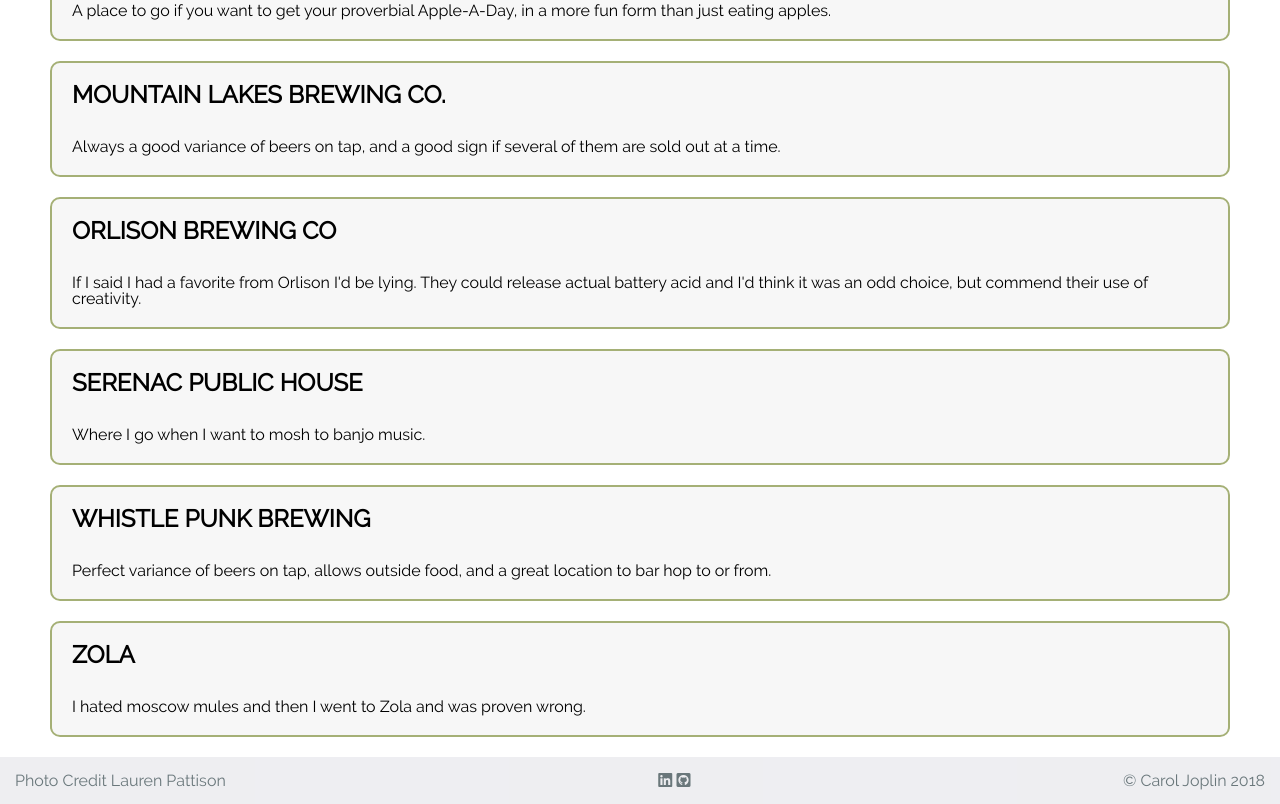
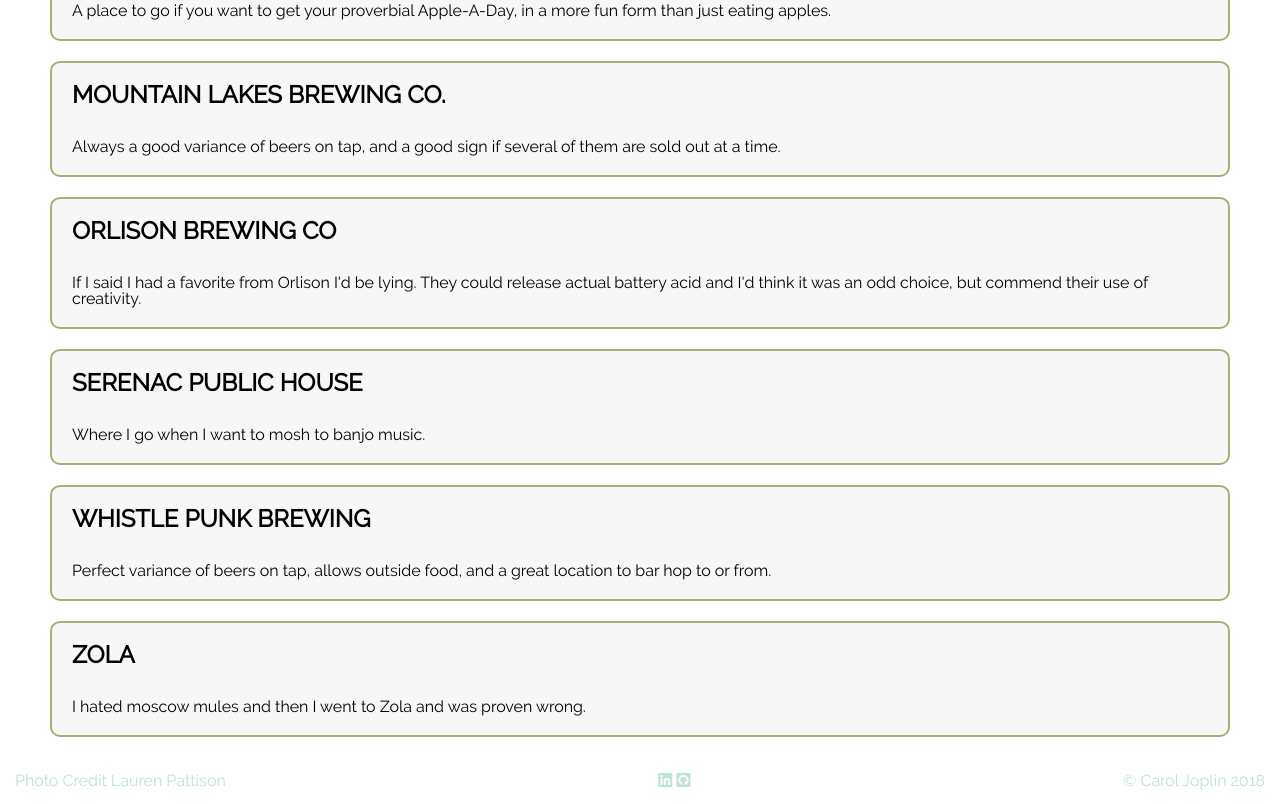
Before and after one commit to CarolJoplin/cs314-assignments, a plain HTML site: page map.html in a window 1280 px wide. Shown: the part 1558-2362 px from the top of the page. Drawn offline with Linux system fonts and the light colour scheme; some packages are replaced by stand-ins of ours; files that its build step writes are made by us from their sources; files whose address does not match are found by name.

Commit message:
map styles

```diff
--- a/mapStyles.css
+++ b/mapStyles.css
@@ -11,6 +11,15 @@ html {
     background-size: cover;
 }
 
+.backgroundImage {
+    position: fixed;
+	height: 100%;
+	width: 100%;
+	background-image: url("forest.jpeg");
+	background-size: cover;
+}
+
+/* LINKS BAR */
 a {
     text-decoration: none;
     /* color: #775A4A; */
@@ -33,6 +42,16 @@ a {
   .resume {
     position: relative;
     margin: 10px;
+  }
+
+  .beerHTML {
+    position: relative;
+    margin: 10px;
+  }
+
+  .mapHTML {
+    position: relative;
+    margin-left: 10px;
   }
 
 .links {
@@ -142,3 +161,51 @@ a {
 h4 {
     margin-top: 0px;
 }
+
+/*Footer Bar*/
+.bar {
+    position: relative;
+    display: flex;
+    align-items: flex-end;
+    justify-content: space-between;
+    /* background-color: #E5E5EB; */
+    background-color: white;
+    opacity: 0.65;
+    padding: 15px;
+    /* color: #1B3035; */
+    color: #9AD3C6;
+}
+
+.copyright {
+    position: relative;
+    display: inline-block;
+    vertical-align: middle;
+    right: 0;
+}
+
+.photocred {
+    position: relative;
+    display: inline-block;
+    vertical-align: middle;
+    text-align: left;
+}
+
+.bottomIcons {
+    position: relative;
+    display: inline-block;
+    vertical-align: middle;
+    padding: 0 10px;
+    text-align: center;
+}
+
+.linked {
+    position: relative;
+    display: inline-block;
+    text-align: center;
+}
+
+.git {
+    position: relative;
+    display: inline-block;
+    text-align: center;
+}
```
Lines whose indentation alone changed are shown as unchanged.
